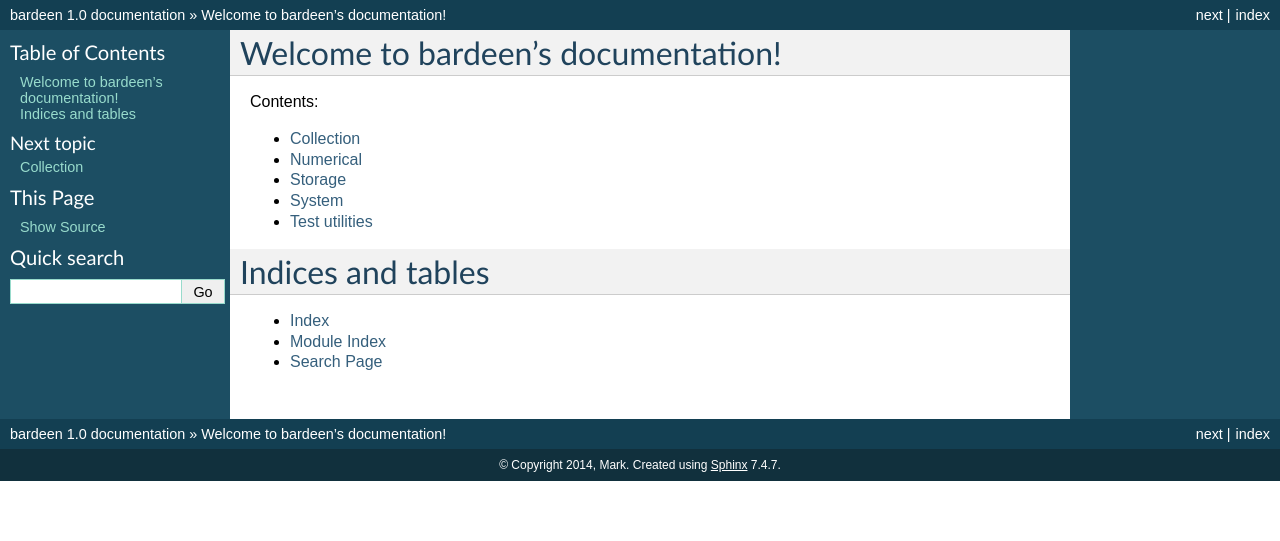
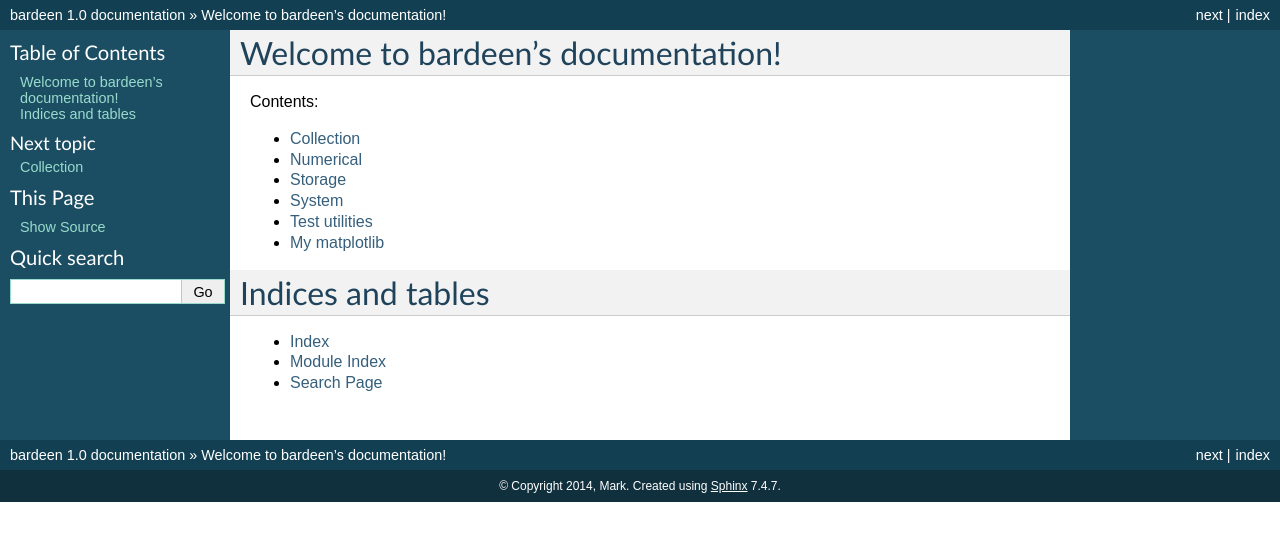
Before and after one commit to mverleg/bardeen, a Sphinx documentation site: the page built from doc/index.rst, in a window 1280 px wide. Shown: the top 541 px of the page. Built offline with Sphinx 7.4.7, drawn with Linux system fonts in a browser that asks for light colours.

Commit message:
documentation placeholders

```diff
--- a/doc/index.rst
+++ b/doc/index.rst
@@ -16,6 +16,7 @@
     storage
     system
     testutils
+    mpl
 
 
 Indices and tables
--- /dev/null
+++ b/doc/mpl.rst
@@ -0,0 +1,6 @@
+
+My matplotlib
+==================================
+
+.. automodule:: mpl
+   :members:
```
